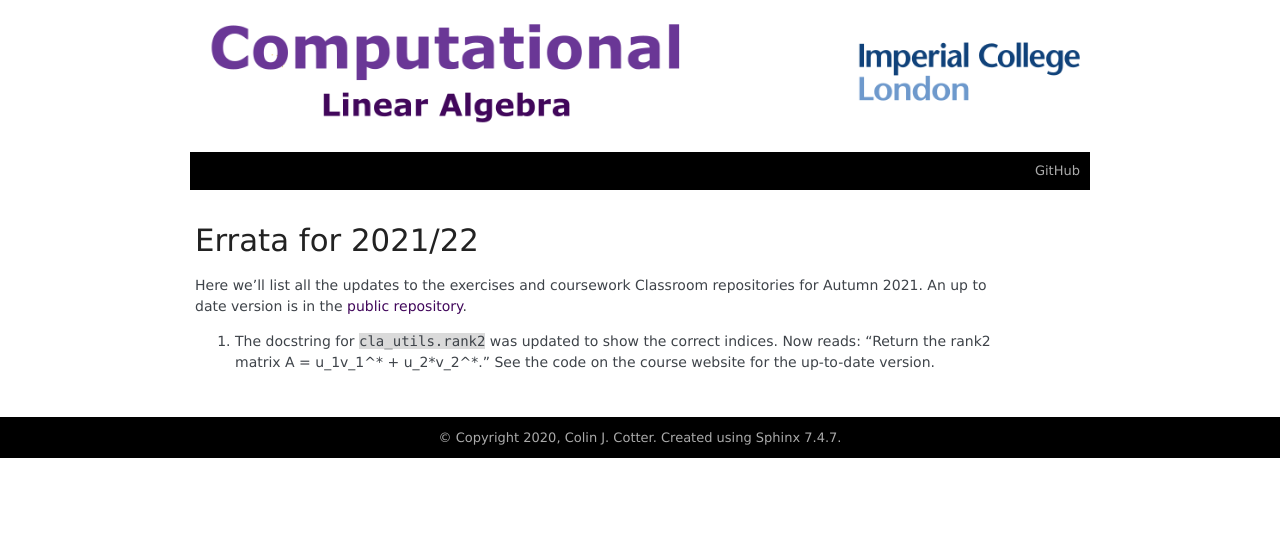
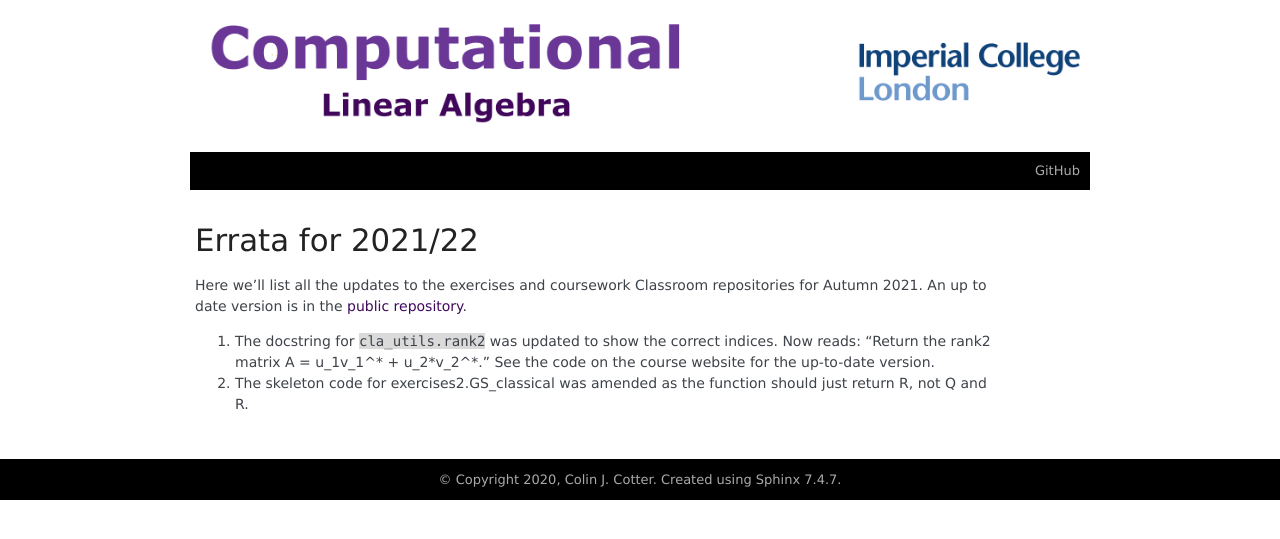
Before and after one commit to comp-lin-alg/comp-lin-alg-course, a Sphinx documentation site: the page built from doc/source/errata.rst, in a window 1280 px wide. Shown: the top 539 px of the page. Built offline with Sphinx 7.4.7, drawn with Linux system fonts in a browser that asks for light colours; pages that are not in the unit, such as notebooks, are missing from menus.

```diff
--- a/doc/source/L2_QR_factorisation.rst
+++ b/doc/source/L2_QR_factorisation.rst
@@ -125,7 +125,7 @@
 
 .. math::
 
-   r_{ij} = q_i^*a_j, \, i > j,
+   r_{ij} = q_i^*a_j, \, i < j,
 
 and the diagonal entries are chosen so that `\|q_i\|=1`, for
 `i=1,2,\ldots,n`, i.e.
--- a/doc/source/errata.rst
+++ b/doc/source/errata.rst
@@ -12,3 +12,6 @@
    correct indices. Now reads: "Return the rank2 matrix A = u_1v_1^* +
    u_2*v_2^*." See the code on the course website for the up-to-date
    version.
+
+2. The skeleton code for exercises2.GS_classical was amended as the
+   function should just return R, not Q and R.
```
